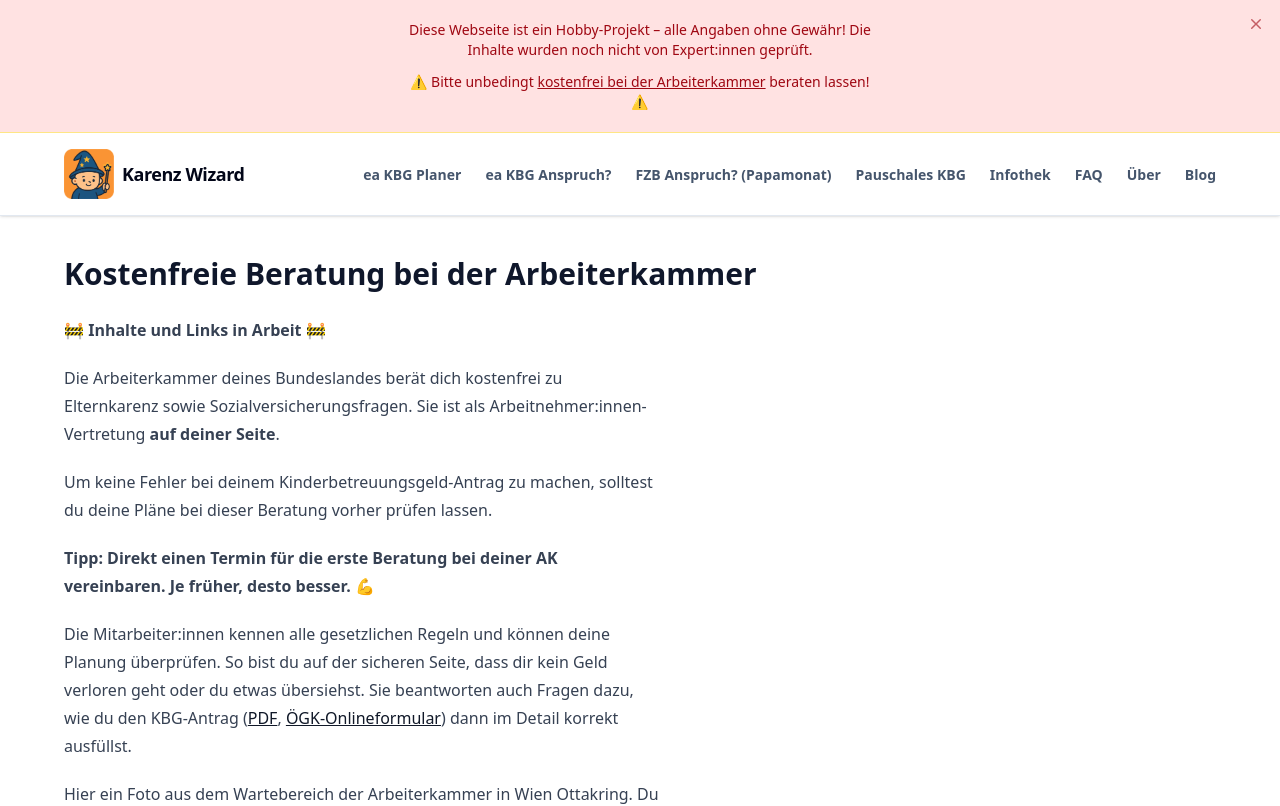
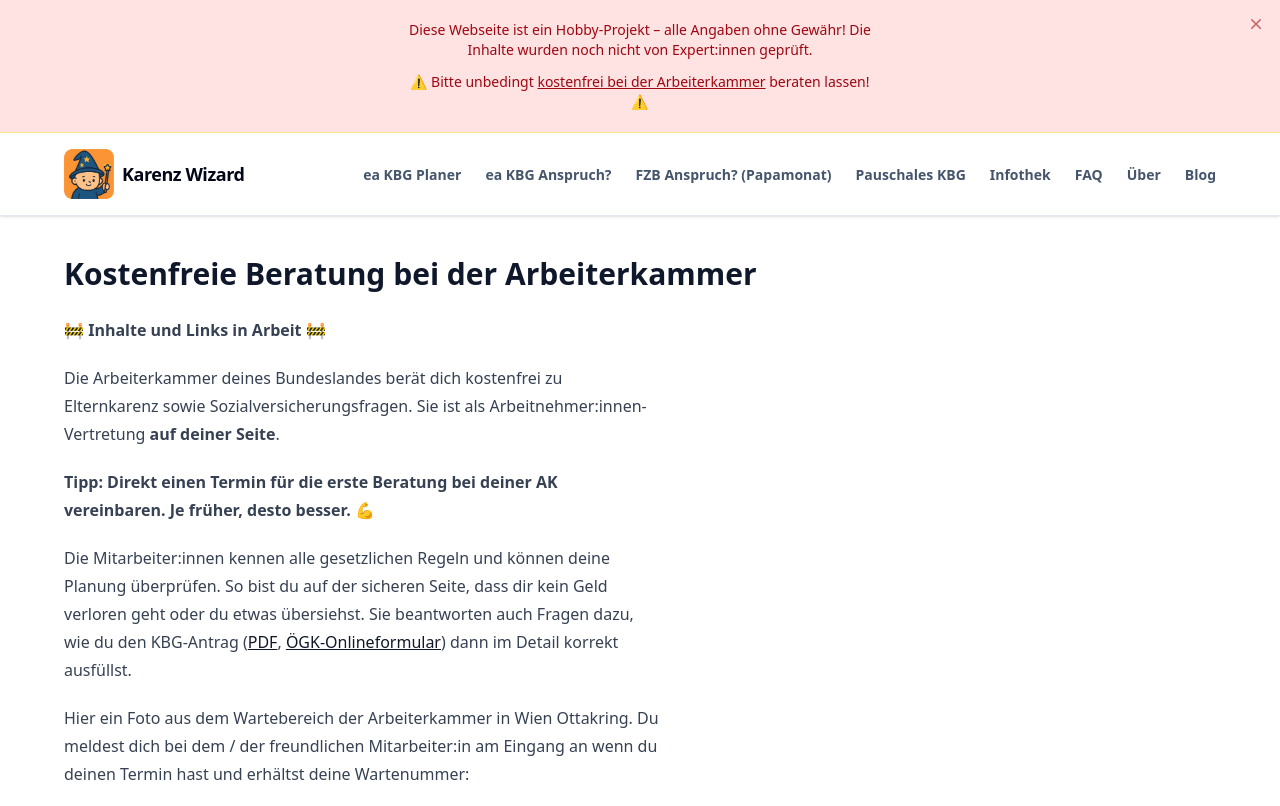
Before and after one commit to mandrasch/karenz-wizard, a SvelteKit app: page /ak-beratung in a window 1280 px wide. Shown: the top 806 px of the page. Built offline with nearby package versions, Linux system fonts and the light colour scheme.

Commit message:
chore: content zpdate

```diff
--- a/src/routes/ak-beratung/+page.svelte
+++ b/src/routes/ak-beratung/+page.svelte
@@ -102,10 +102,6 @@
 			Die Arbeiterkammer deines Bundeslandes berät dich kostenfrei zu Elternkarenz sowie
 			Sozialversicherungsfragen. Sie ist als Arbeitnehmer:innen-Vertretung <b>auf deiner Seite</b>.
 		</p>
-		<p>
-			Um keine Fehler bei deinem Kinderbetreuungsgeld-Antrag zu machen, solltest du deine Pläne bei
-			dieser Beratung vorher prüfen lassen.
-		</p>
 		<p class="font-semibold">
 			Tipp: Direkt einen Termin für die erste Beratung bei deiner AK vereinbaren. Je früher, desto
 			besser. 💪
```
